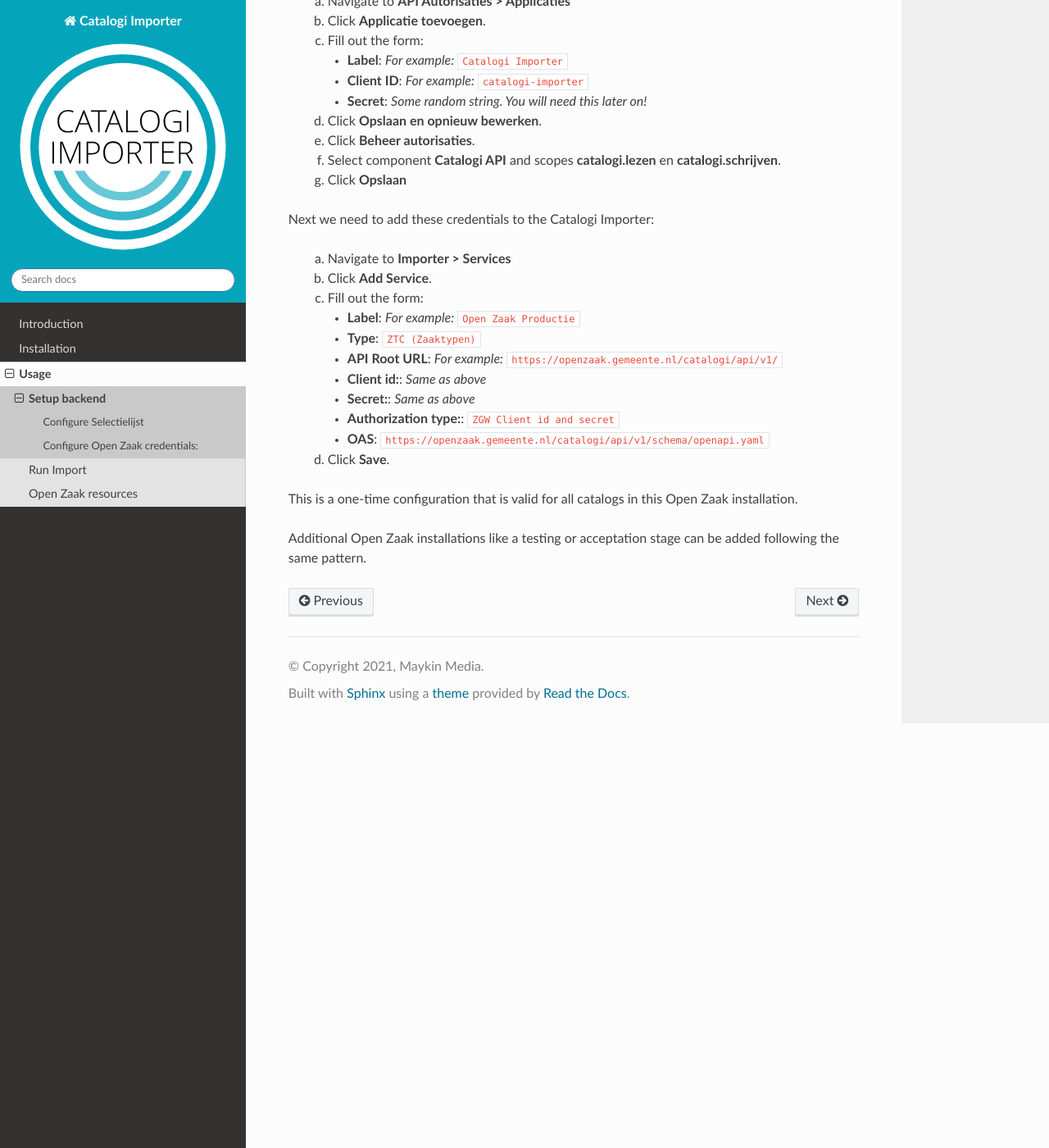
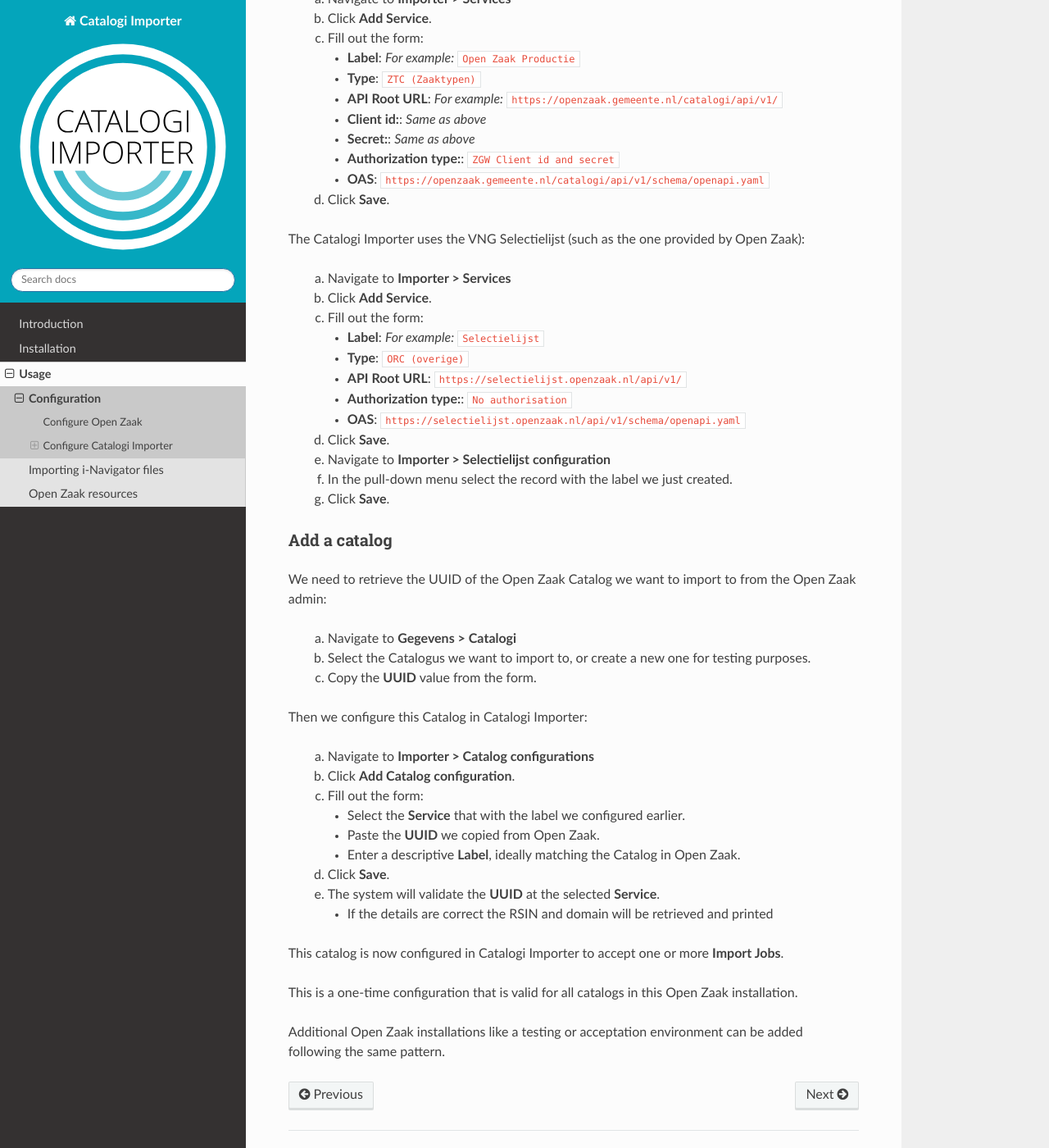
Before and after one commit to maykinmedia/catalogi-importer, a Sphinx documentation site: the page built from docs/usage/setup.rst, in a window 1280 px wide and 1400 px high, scrolled down 767 px. Shown: the whole window at 82% size. Built offline with Sphinx 7.4.7 and the Read the Docs theme 2.0.0, drawn with Linux system fonts in a browser that asks for light colours; some of the changed text lies outside the part shown.

Commit message:
:pencil2: Small doc updates.

```diff
--- a/docs/installation/quickstart.rst
+++ b/docs/installation/quickstart.rst
@@ -12,9 +12,6 @@
 * API authorizations are disabled.
 
 With the above remarks in mind, let's go:
-
-Objecttypes API
----------------
 
 1. Create a project folder:
 
@@ -52,4 +49,4 @@
       $ docker-compose exec web src/manage.py loaddata demodata
 
 
-TODO: Auth, fixtures, objects...
+TODO: Superusre, Auth, fixtures, objects...
--- a/docs/introduction/index.rst
+++ b/docs/introduction/index.rst
@@ -8,3 +8,4 @@
    :caption: Further reading
 
    open-source/index
+   team
--- a/docs/introduction/open-source/index.rst
+++ b/docs/introduction/open-source/index.rst
@@ -9,6 +9,6 @@
 and `npm packages`_ under the hood.
 
 
-.. _`EUPL license`: #
-.. _`Python libraries`: #
-.. _`npm packages`: #
+.. _`EUPL license`: https://github.com/maykinmedia/catalogi-importer/blob/master/LICENSE.md
+.. _`Python libraries`: https://github.com/maykinmedia/catalogi-importer/blob/master/requirements/base.txt
+.. _`npm packages`: https://github.com/maykinmedia/catalogi-importer/blob/master/package.json
--- /dev/null
+++ b/docs/introduction/team.rst
@@ -0,0 +1,10 @@
+Who's behind the Catalogi Importer?
+===================================
+
+The Catalogi Importer was initiated and funded by the municipality of Delft.
+`Maykin Media`_ developed the re-usable product as part of the
+`Open Gemeente Initiatief`_.
+
+
+.. _`Maykin Media`: https://www.maykinmedia.nl/
+.. _`Open Gemeente Initiatief`: https://opengem.nl/
--- a/docs/usage/setup.rst
+++ b/docs/usage/setup.rst
@@ -1,37 +1,17 @@
 .. _setup_index:
 
-Setup backend
+Configuration
 =============
 
-Before the Catalogi Importer can be used we need to setup credentials for the backend services.
+Before the Catalogi Importer can be used we need to setup credentials for the
+backend services. If you just need to add a new catalog in a pre-configured
+Open Zaak installation, skip to :ref:`add_a_catalog`.
 
+Configure Open Zaak
+-------------------
 
-Configure Selectielijst
------------------------
-
-The Catalogi Importer and Open Zaak use the VNG Selectielijst:
-
-   a. Navigate to **Importer > Services**
-   b. Click **Add Service**.
-   c. Fill out the form:
-
-      - **Label**: *For example:* ``Selectielijst``
-      - **Type**: ``ORC (overige)``
-      - **API Root URL**: ``https://selectielijst.openzaak.nl/api/v1/``
-      - **Authorization type:**: ``No authorisation``
-      - **OAS**: ``https://selectielijst.openzaak.nl/api/v1/schema/openapi.yaml``
-
-   d. Click **Save**.
-
-   e. Navigate to **Importer > Selectielijst configuration**
-   f. In the pull-down menu select the record with the label we just created.
-   g. Click **Save**.
-
-
-Configure Open Zaak credentials:
---------------------------------
-
-To be able to connect from Catalogi Importer to Open Zaak we need to create API credentials in Open Zaak:
+To be able to connect from Catalogi Importer to Open Zaak we need to create API
+credentials in Open Zaak:
 
    a. Navigate to **API Autorisaties > Applicaties**
    b. Click **Applicatie toevoegen**.
@@ -46,7 +26,11 @@
    f. Select component **Catalogi API** and scopes **catalogi.lezen** en **catalogi.schrijven**.
    g. Click **Opslaan**
 
-Next we need to add these credentials to the Catalogi Importer:
+
+Configure Catalogi Importer
+---------------------------
+
+Next, we need to add these credentials to the Catalogi Importer:
 
    a. Navigate to **Importer > Services**
    b. Click **Add Service**.
@@ -63,6 +47,57 @@
    d. Click **Save**.
 
 
-This is a one-time configuration that is valid for all catalogs in this Open Zaak installation.
+The Catalogi Importer uses the VNG Selectielijst (such as the one provided by
+Open Zaak):
 
-Additional Open Zaak installations like a testing or acceptation stage can be added following the same pattern.
+      a. Navigate to **Importer > Services**
+      b. Click **Add Service**.
+      c. Fill out the form:
+
+         - **Label**: *For example:* ``Selectielijst``
+         - **Type**: ``ORC (overige)``
+         - **API Root URL**: ``https://selectielijst.openzaak.nl/api/v1/``
+         - **Authorization type:**: ``No authorisation``
+         - **OAS**: ``https://selectielijst.openzaak.nl/api/v1/schema/openapi.yaml``
+
+      d. Click **Save**.
+
+      e. Navigate to **Importer > Selectielijst configuration**
+      f. In the pull-down menu select the record with the label we just created.
+      g. Click **Save**.
+
+
+.. _add_a_catalog:
+
+Add a catalog
+~~~~~~~~~~~~~
+
+We need to retrieve the UUID of the Open Zaak Catalog we want to import to from the Open Zaak admin:
+
+   a. Navigate to **Gegevens > Catalogi**
+   b. Select the Catalogus we want to import to, or create a new one for testing purposes.
+   c. Copy the **UUID** value from the form.
+
+Then we configure this Catalog in Catalogi Importer:
+
+   a. Navigate to **Importer > Catalog configurations**
+   b. Click **Add Catalog configuration**.
+   c. Fill out the form:
+
+      - Select the **Service** that with the label we configured earlier.
+      - Paste the **UUID** we copied from Open Zaak.
+      - Enter a descriptive **Label**, ideally matching the Catalog in Open Zaak.
+
+   d. Click **Save**.
+   e. The system will validate the **UUID** at the selected **Service**.
+
+      - If the details are correct the RSIN and domain will be retrieved and printed
+
+This catalog is now configured in Catalogi Importer to accept one or more **Import Jobs**.
+
+
+This is a one-time configuration that is valid for all catalogs in this Open
+Zaak installation.
+
+Additional Open Zaak installations like a testing or acceptation environment can
+be added following the same pattern.
```
Also changed, not shown: docs/index.rst (+13 -0 lines), docs/usage/import.rst (+4 -31 lines).
